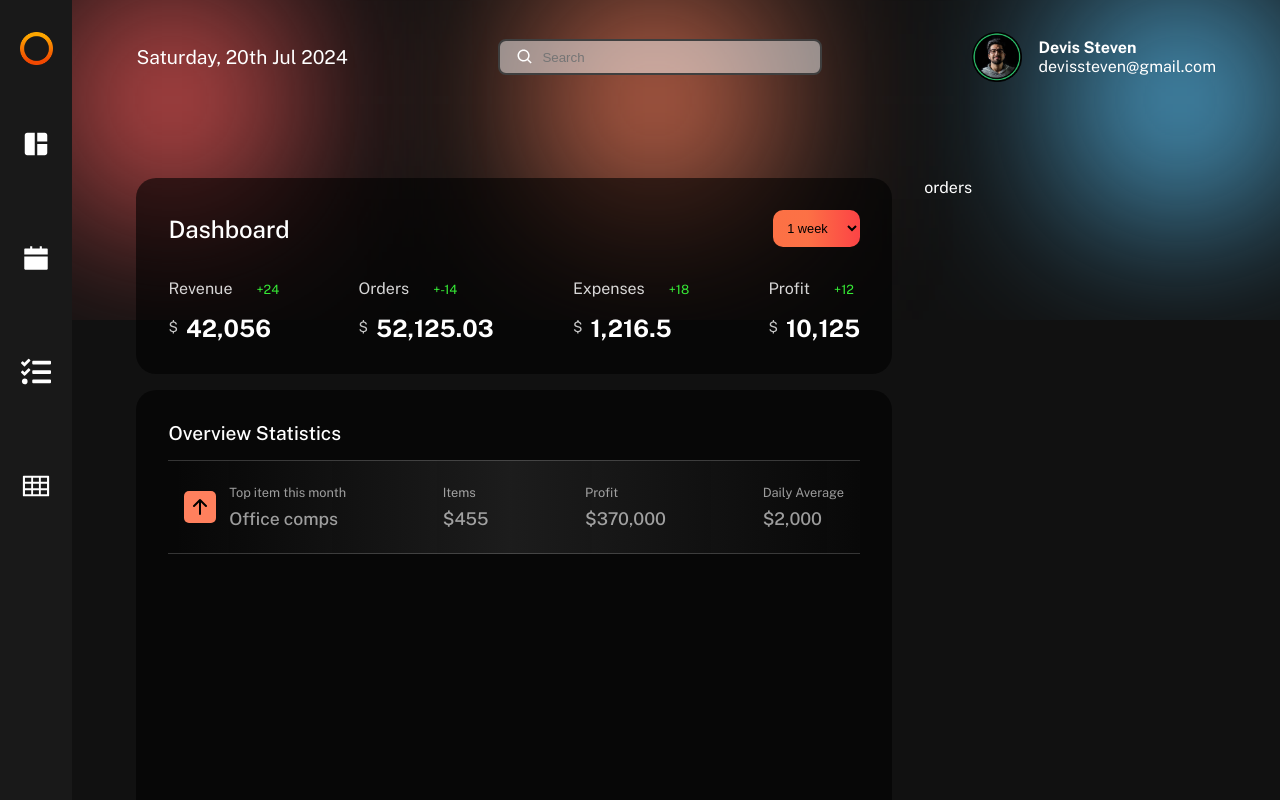
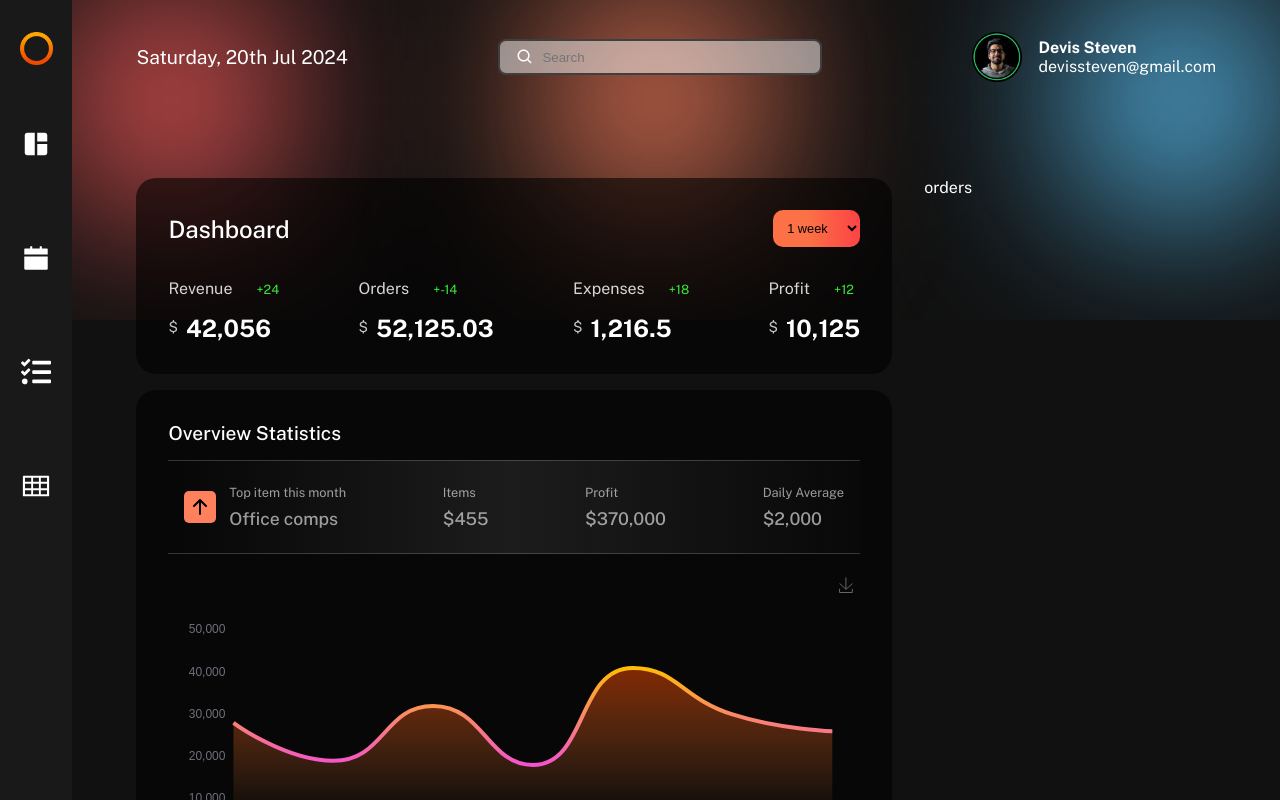
Before and after one commit to upadhyayaditi/Admin-Dashbaord, a React (Vite) app: page /dashboard in a window 1280 px wide. Built offline with nearby package versions, Linux system fonts and the light colour scheme.

Commit message:
chart is completed

```diff
--- a/src/components/Statistics/Statistics.jsx
+++ b/src/components/Statistics/Statistics.jsx
@@ -1,6 +1,7 @@
 import { BsArrowUpShort } from 'react-icons/bs'
 import css from './Statistics.module.css'
 import { groupNumber } from '../../data'
+import StatisticsChart from '../StatisticsChart/StatisticsChart'
 
 const Statistics = () => {
   return (
@@ -29,6 +30,7 @@ const Statistics = () => {
             </div>
         </div>
 
+        <StatisticsChart />
     </div>
   )
 }
--- /dev/null
+++ b/src/components/StatisticsChart/StatisticsChart.jsx
@@ -0,0 +1,90 @@
+import ReactECharts from 'echarts-for-react'
+import * as echarts from 'echarts'
+const StatisticsChart = () => {
+
+    const option = {
+        color: ['var(--orange)'],
+
+        toolbox: {
+            feature: {
+                saveAsImage: {},
+            }
+        },
+
+        tooltip: {
+            trigger: "axis",
+            axisPointer: {
+                type: "cross"
+            },
+            backgroundColor: "rgba(0, 0, 0, 0.59)",
+            borderWidth: 0,
+        },
+        grid: {
+            left: "3%",
+            right: "4%",
+            bottom: "3%",
+            containLabel: true,
+            show: false,
+        },
+
+        xAxis: [
+            {
+                type: "category",
+                boundaryGap: false,
+                data: ["Mon", "Tue", "Wed", "Thu", "Fri", "Sat", "Sun"]
+            }
+        ],
+        yAxis: [
+            {
+                type: "value",
+                splitLine: {
+                    show: false,
+                }
+            }
+        ],
+        series: [
+            {
+                type: "line",
+                smooth: true,
+                lineStyle: {
+                    color: new echarts.graphic.LinearGradient(0, 0, 0, 1, [
+                        {
+                            offset: 0,
+                            color: "rgb(255, 191, 0)",
+                        },
+                        {
+                            offset: 1,
+                            color: "#F450D3"
+                        }
+                    ]),
+                    width: 4
+                },
+                areaStyle: {
+                    opacity: .5,
+                    color: new echarts.graphic.LinearGradient(0, 0, 0, 0.8, [
+                        {
+                            offset: 0,
+                            color: "#FE4C00"
+                        },
+                        {
+                            offset: 1,
+                            color: "rgba(255,144,70,0.1)"
+                        }
+                    ])
+                },
+                emphasis: {
+                    focus: "series",
+                },
+                showSymbol: false,
+                data: [28000, 19000, 32000, 18000, 41000, 30000, 26000]
+            }
+        ]
+    }
+
+    return (
+        <ReactECharts option={option}
+        />
+    )
+}
+
+export default StatisticsChart
```
